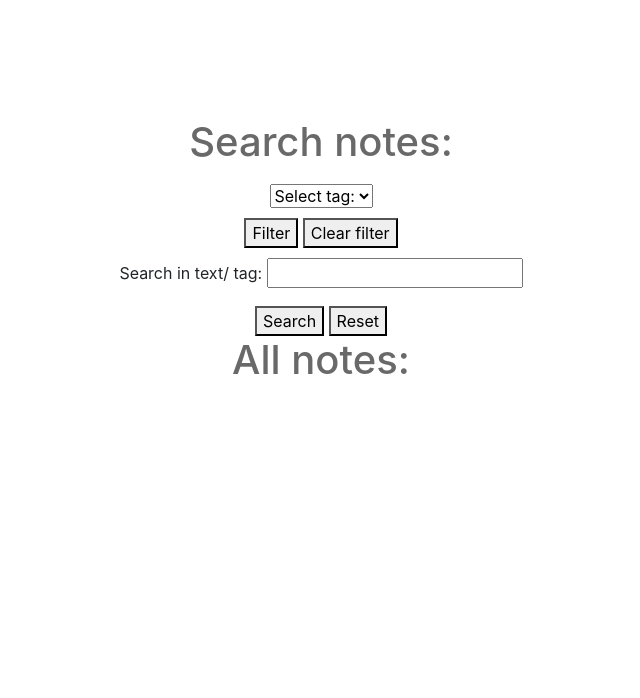
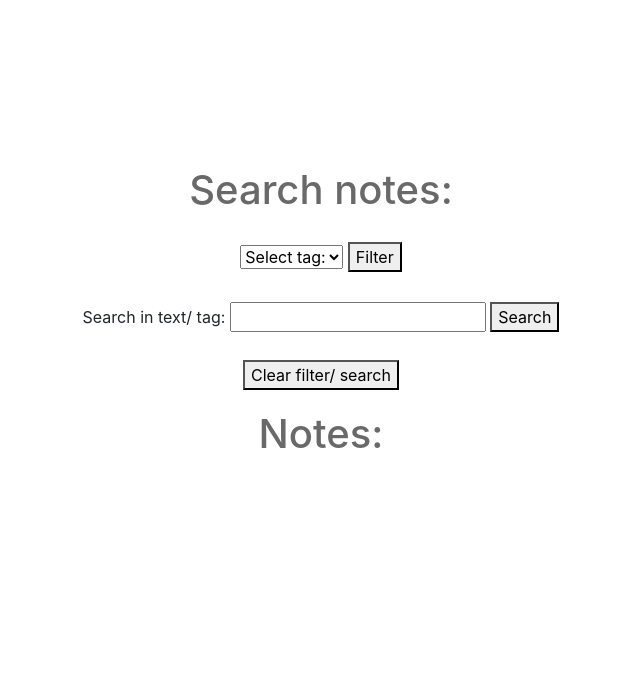
Before and after one commit to romaniuk-o/Python_web_project_team1, a Flask app: template src/templates/pages/notes_main.html in a window 1280 px wide. Shown: the part 56-754 px from the top of the page, without its empty margins (429-1069 px from the left). Run offline with Flask 2, Linux system fonts and the light colour scheme; the template is opened without the code that fills it, so the values that code supplies are empty; parts of the project's set-up code (start-up, migrations or seed data) failed here and were passed over; some libraries are stand-ins or nearby versions.

Commit message:
final notes + flash

```diff
--- a/src/static/style.css
+++ b/src/static/style.css
@@ -151,3 +151,8 @@ h4 {
   line-height: 24px;
   color: white;
 }
+
+
+p {
+ color:blue;
+ }
--- a/src/templates/base.html
+++ b/src/templates/base.html
@@ -67,7 +67,21 @@
             <span class="navbar-toggler-icon"></span>
          </button>
       </nav>
+
+      <div class="container" style="padding 50px">
+        {% with messages = get_flashed_messages() %}
+        {% if messages %}
+        <ul class=flashes>
+            {% for message in messages %}
+            <li>{{ message }}</li>
+            {% endfor %}
+        </ul>
+        {% endif %}
+        {% endwith %}
+      </div>
+
     <main class="template" role="main">
+
       {% block content %}
       {% endblock %}
     </main>
@@ -85,8 +99,8 @@
             </ul>
             <h3 class="sidebar-title">Notebook</h3>
               <ul class="book-list">
+                <li class="side_bar_item"><a class="side-bar-item-link" href="/notes">All notes</a></li>
                 <li class="side_bar_item"><a class="side-bar-item-link" href="/notes/add">Add new note</a></li>
-                <li class="side_bar_item"><a class="side-bar-item-link" href="/notes">Show all notes</a></li>
                 <li class="side_bar_item"><a class="side-bar-item-link" href="/notes/tags">Add and review tags</a></li>
               </ul>
             <h3 class="sidebar-title">Your files</h3>
--- a/src/templates/pages/notes_main.html
+++ b/src/templates/pages/notes_main.html
@@ -6,33 +6,27 @@
         <h1>Search notes:</h1>
         <form method="POST">
             <div style="padding: 10px">
+                <div style="padding: 10px">
                     <select name="filter_tag">
                         <option label="Select tag:">Select tag:</option>
                         {% for tag in tags %}
                         <option value="{{tag.id}}">{{tag.tag_name}}</option>
                         {% endfor %}
                     </select>
+                    <button name="btn" value="set_filter">Filter</button>
                 </div>
-            <div class="grid">
-              <button type="submit">Filter</button>
-              <form action="/notes">
-                 <button type="submit">Clear filter</button>
-              </form>
+            </div>
+            <div style="padding: 10px">
+                <label>Search in text/ tag:
+                    <input type="text" name="search_text"/>
+                </label>
+                <button name="btn" value="search">Search</button>
+            </div>
+            <div style="padding: 10px">
+                <button name="btn" value="clear_filter">Clear filter/ search</button>
             </div>
         </form>
-      <form method="POST">
-            <div style="padding: 10px">
-              <label
-                >Search in text/ tag:
-                <input type="text" name="search_text"/>
-              </label>
-            </div>
-            <div class="grid">
-              <button type="submit">Search</button>
-              <button type="button" class="secondary">Reset</button>
-            </div>
-        </form>
-      <h1>All notes:</h1>
+        <h1 style="margin-top: 10px">Notes:</h1>
         <div>
             <ul class="blocktext" name="notes">
                 {% for note in notes %}
@@ -44,9 +38,7 @@
                     {% endfor %}
                     {% endif %}
                     <form action="/notes/delete/{{note.id}}" method="post">
-                    <button class="btn btn-sm btn-outline-secondary">
-                    Delete
-                    </button>
+                        <button class="btn btn-sm btn-outline-secondary">Delete</button>
                     </form>
                 </li>
                 <hr style="border-width: 3px;">
```
Also changed, not shown: src/routes.py (+36 -38 lines). Lines whose indentation alone changed are shown as unchanged.
